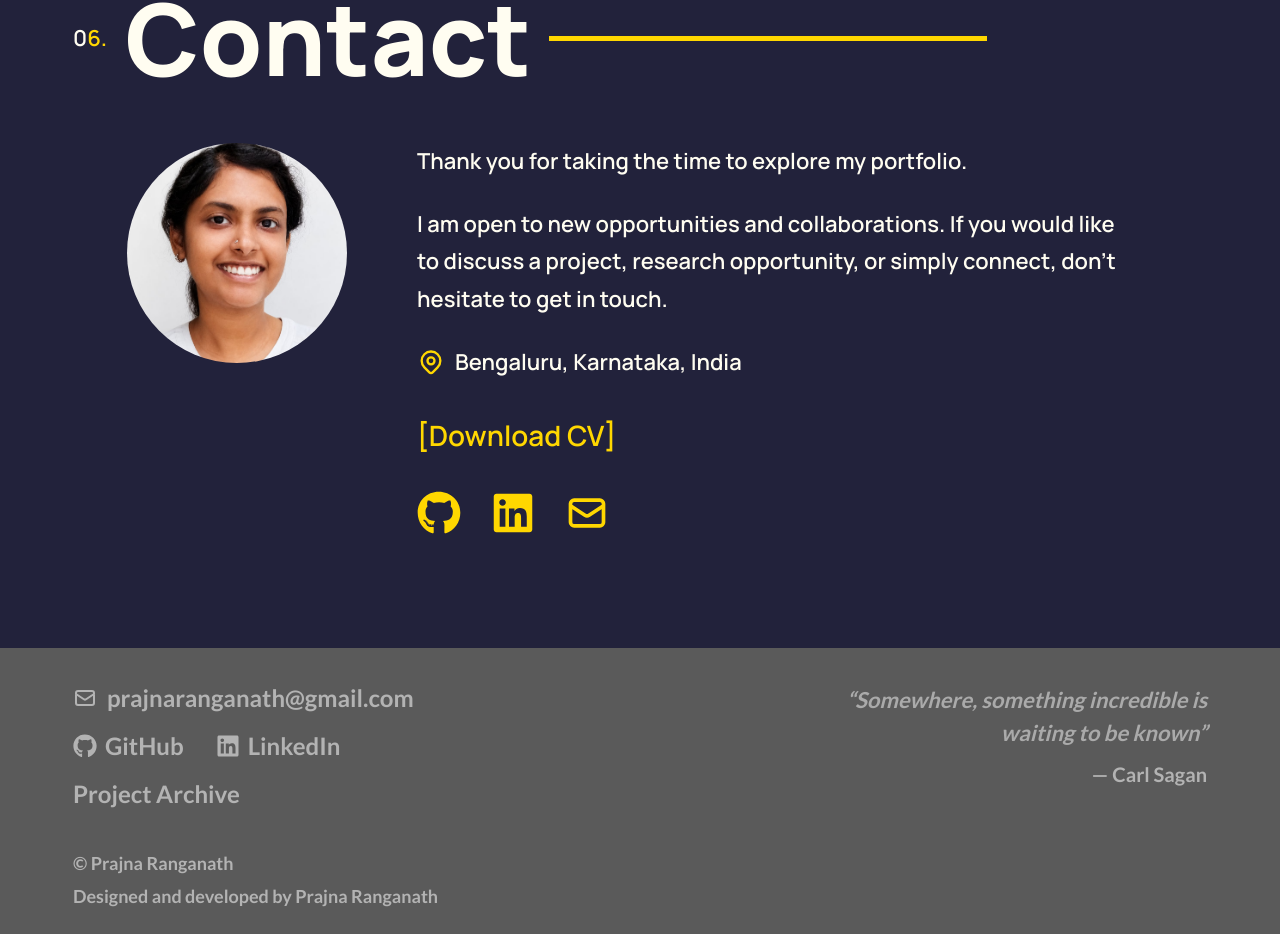
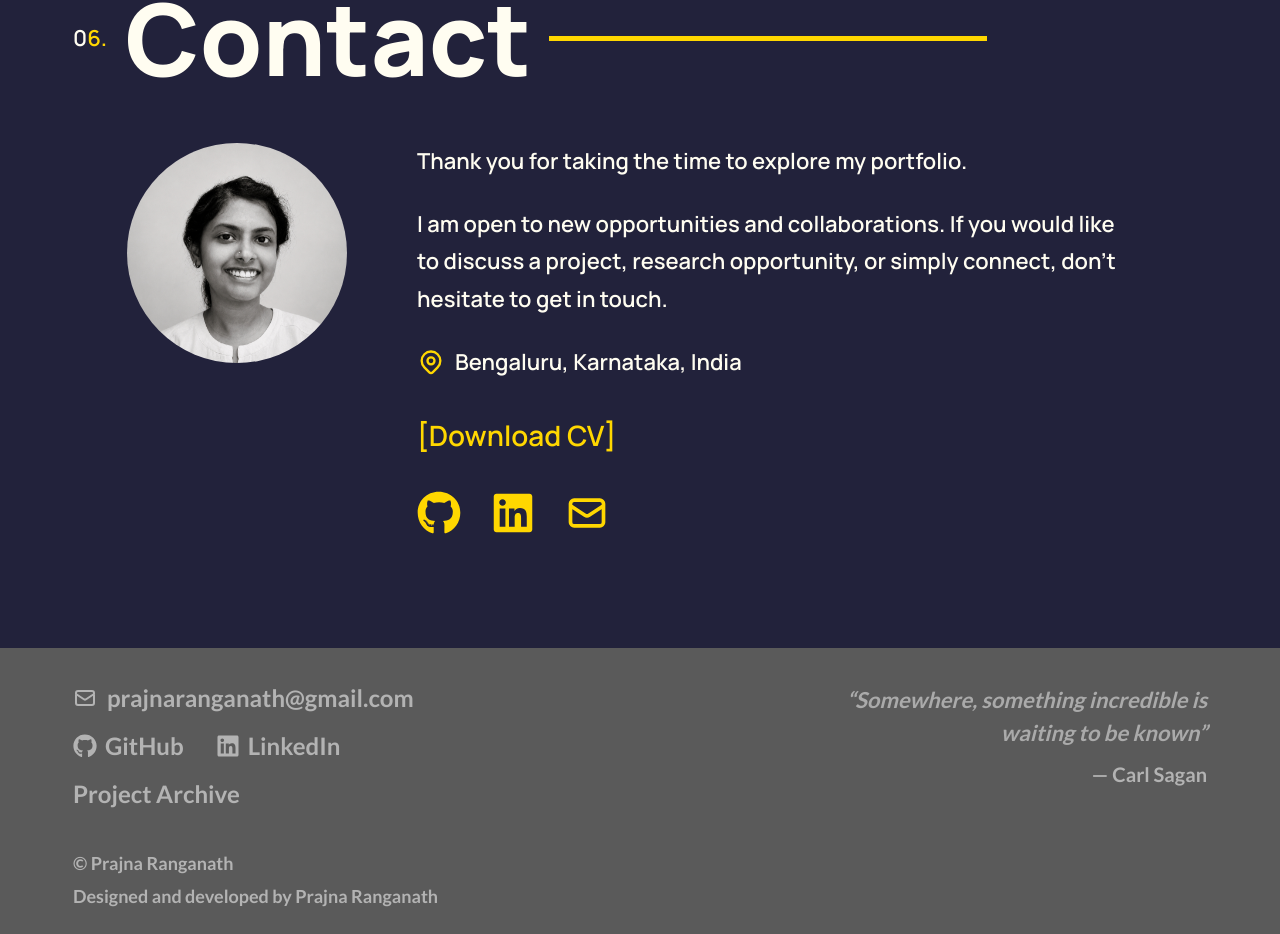
Before and after one commit to PrajnaRanganath/Portfolio, a Next.js app: page / in a window 1280 px wide. Shown: the part 5432-6366 px from the top of the page. Built offline with nearby package versions, Linux system fonts and the light colour scheme.

Commit message:
Updated Profile - 2

```diff
--- a/app/components/Contact.tsx
+++ b/app/components/Contact.tsx
@@ -23,7 +23,7 @@ export default function Contact() {
 
         <div className={styles.photo}>
           <img
-            src="/images/profile.jpeg"
+            src="/images/profile.jpg"
             alt="Profile"
           />
         </div>
```
Also changed, not shown: public/images/profile.jpeg (deleted), public/images/profile.jpg (added).
